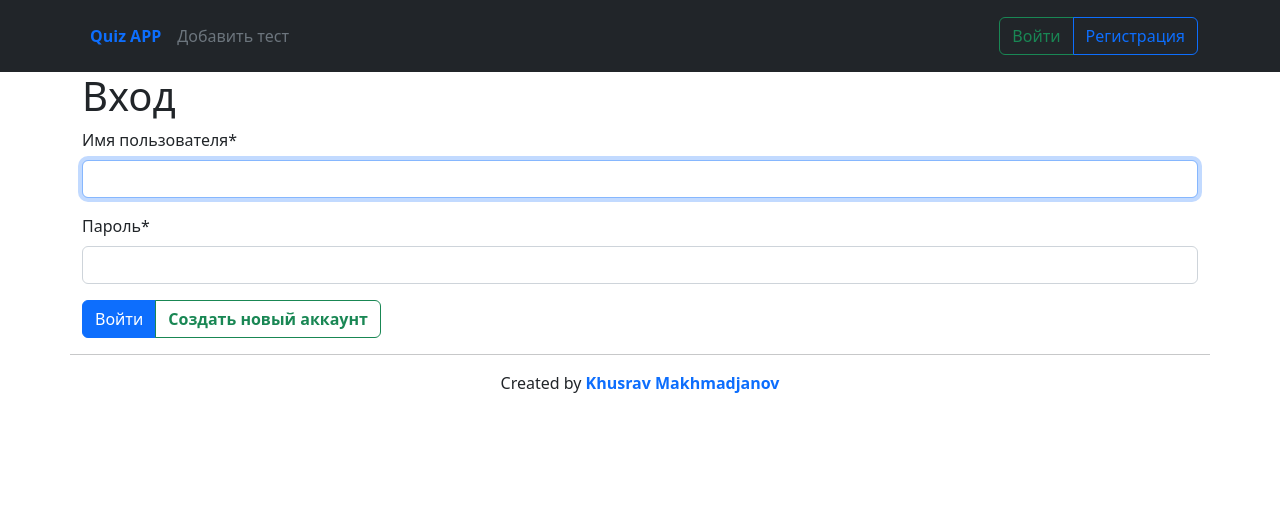
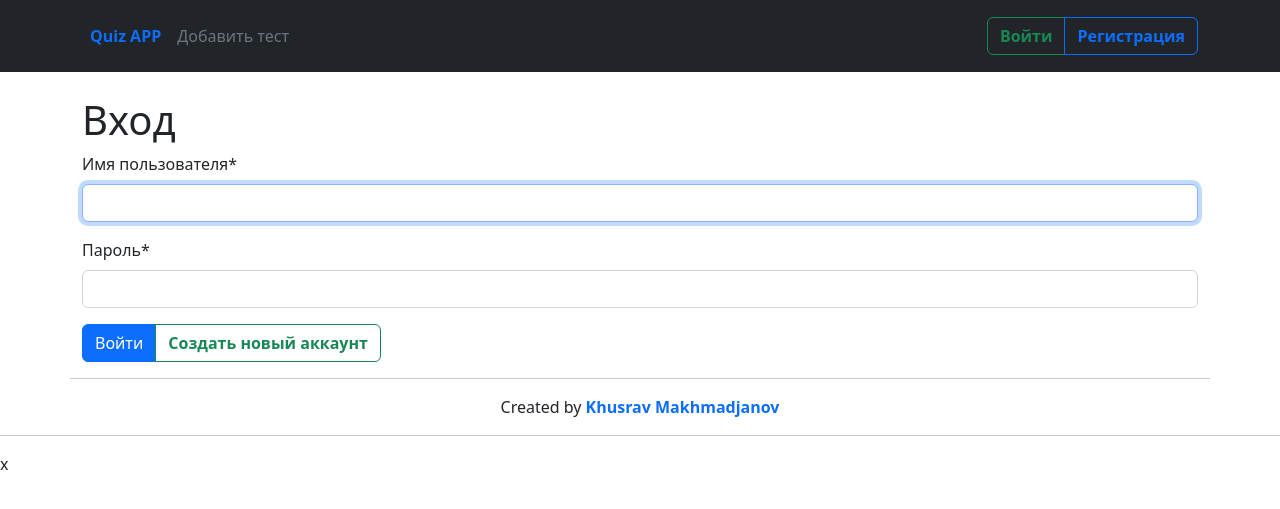
Before and after one commit to xusraw1/quiz-app, a Django app: page /login/ in a window 1280 px wide. Shown: the top 509 px of the page. Run offline with Django 4.2, Linux system fonts and the light colour scheme; some libraries are stand-ins or nearby versions.

Commit message:
Создал view главный страницы и привязал его с урлом приложение, и затем привязал приложение с главным проектом, в конце создал index шаблон и поправил некоторые места в login и base html

```diff
--- a/config/urls.py
+++ b/config/urls.py
@@ -4,4 +4,5 @@ from django.urls import path, include
 urlpatterns = [
     path('admin/', admin.site.urls),
     path('', include('django.contrib.auth.urls')),
+    path('', include('quiz_main.urls')),
 ]
--- /dev/null
+++ b/quiz_main/urls.py
@@ -0,0 +1,6 @@
+from django.urls import path
+from .views import *
+
+urlpatterns = [
+    path('', index, name='index')
+]
--- a/quiz_main/views.py
+++ b/quiz_main/views.py
@@ -1,3 +1,5 @@
 from django.shortcuts import render
 
-# Create your views here.
+
+def index(request):
+    return render(request, 'index.html')
--- a/templates/base.html
+++ b/templates/base.html
@@ -22,11 +22,11 @@
 
             <div class="text-end">
                 {% if user.is_authenticated %}
-                    <a href="{% url 'logout' %}" class="btn btn-outline-light me-2">Выход</a>
+                    <a href="{% url 'logout' %}" class="btn btn-outline-danger me-1"><b>Выход</b></a>
                 {% else %}
                     <div class="btn-group" role="group" aria-label="Basic outlined example">
-                        <a href="{% url 'login' %}" class="btn btn-outline-success">Войти</a>
-                        <a href="#" class="btn btn-outline-primary">Регистрация</a>
+                        <a href="{% url 'login' %}" class="btn btn-outline-success"><b>Войти</b></a>
+                        <a href="#" class="btn btn-outline-primary"><b>Регистрация</b></a>
                     </div>
                 {% endif %}
             </div>
@@ -37,8 +37,9 @@
 {% endblock %}
 
 <hr class="container">
-<p class="text-center text-body-secondary">Created by <b><a style="text-decoration: none"
+<p class="text-center text-body-secondary">Created by <b><a target="_blank" style="text-decoration: none"
                                                             href="https://www.linkedin.com/in/xusrav-maxmadjanov-80b614246/">Khusrav
     Makhmadjanov</a></b></p>
+<hr>
 </body>
-</html>
+</html>x
--- /dev/null
+++ b/templates/index.html
@@ -0,0 +1,6 @@
+{% extends 'base.html' %}
+{% block title %} Главная {% endblock %}
+
+{% block content %}
+
+{% endblock %}
--- a/templates/registration/login.html
+++ b/templates/registration/login.html
@@ -3,13 +3,14 @@
 {% block title %} Вход {% endblock %}
 {% block content %}
     <div class="container">
+        <br>
         <h1>Вход</h1>
         <form action="" method="post">
             {% csrf_token %}
             {{ form|crispy }}
             <div class="btn-group" role="group" aria-label="Basic mixed styles example">
-                <button type="button" class="btn btn-primary">Войти</button>
-                <button type="button" class="btn btn-outline-success"><b>Создать новый аккаунт</b></button>
+                <button type="submit" class="btn btn-primary">Войти</button>
+                <a href="#" class="btn btn-outline-success"><b>Создать новый аккаунт</b></a>
             </div>
         </form>
     </div>
```
Also changed, not shown: db.sqlite3.
